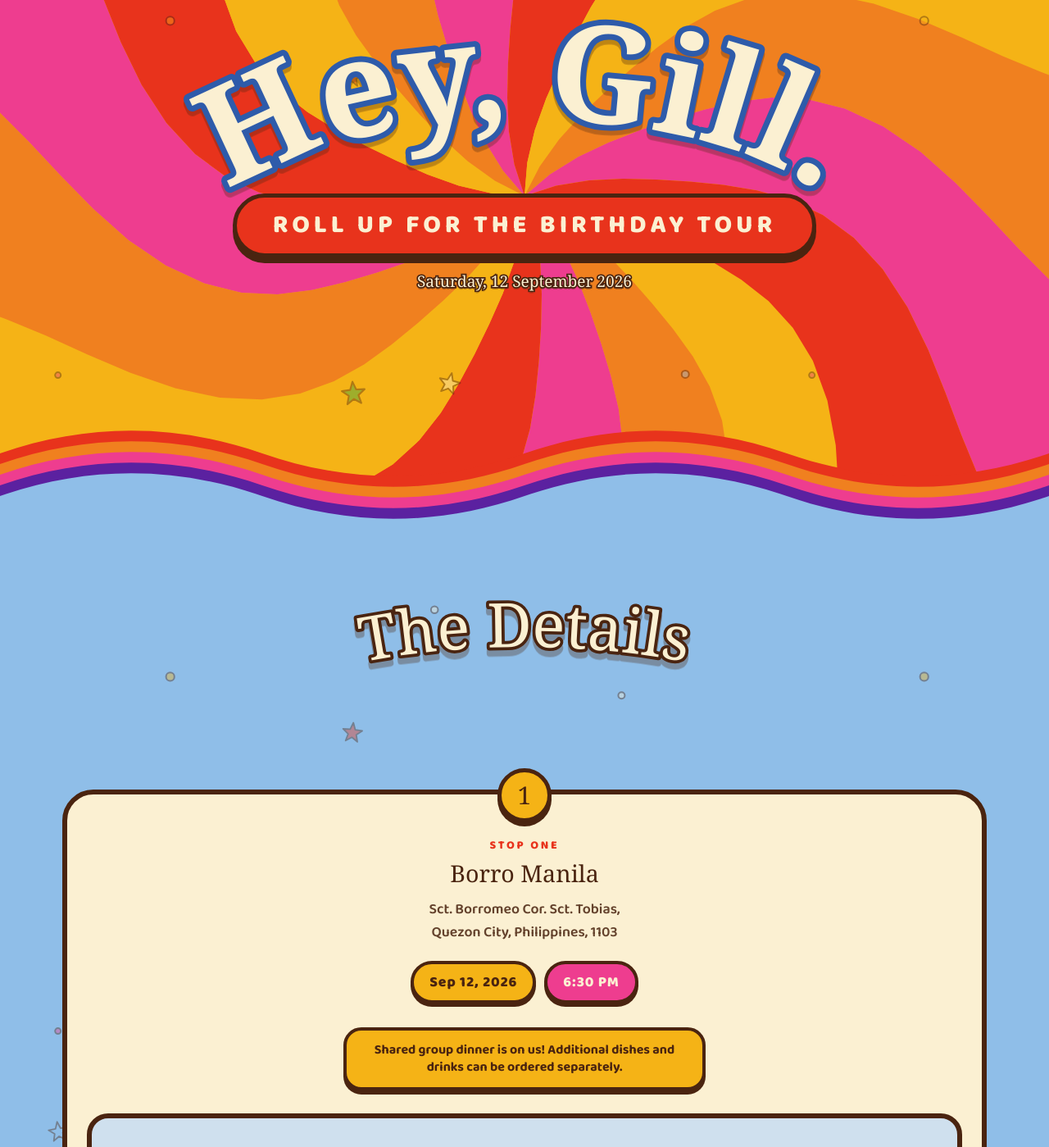
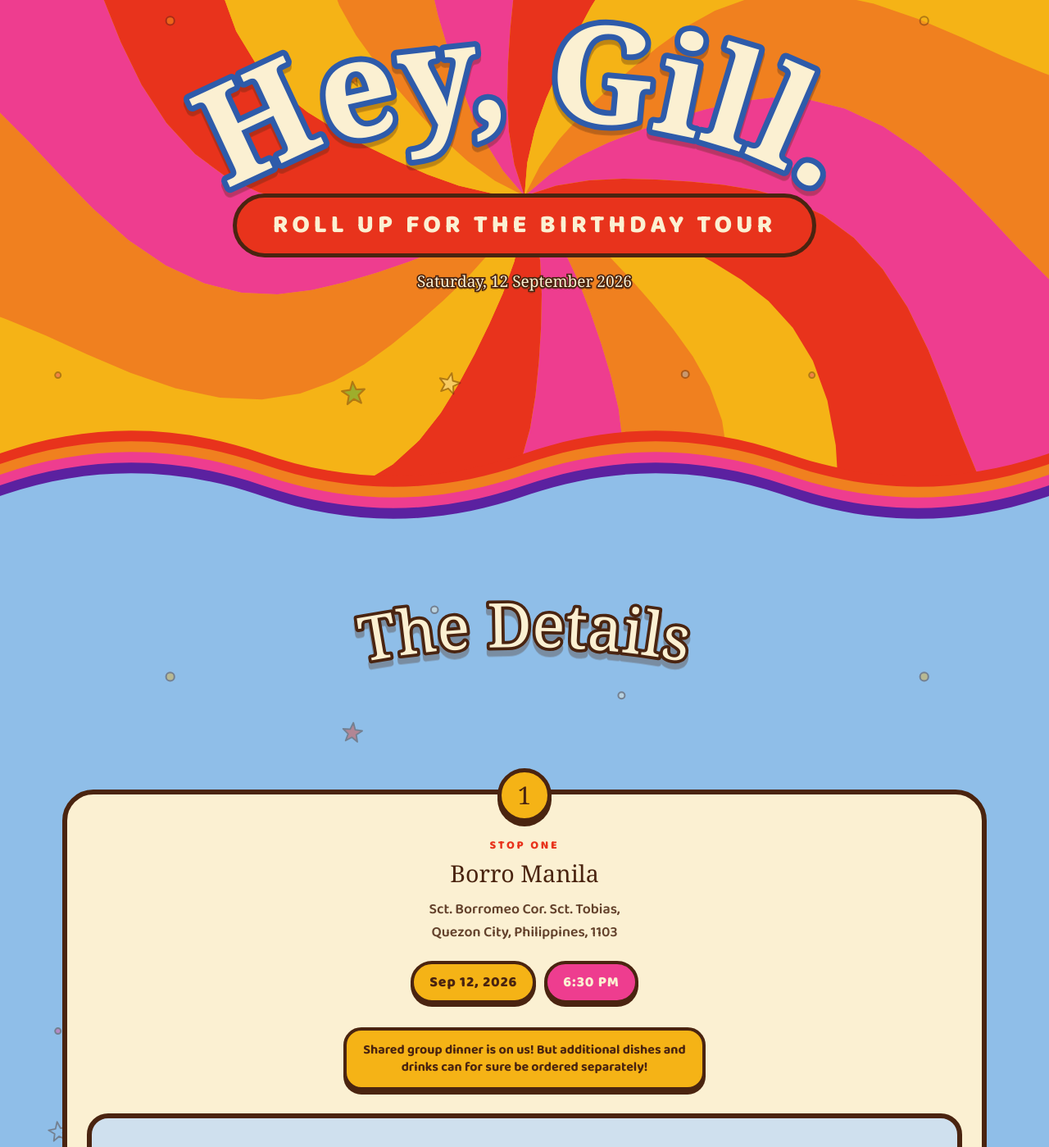
Before and after one commit to lsjao/hey-gill, a plain HTML site: page index.html in a window 1280 px wide. Shown: the part 161-1560 px from the top of the page at 82% size. Drawn offline with Linux system fonts and the light colour scheme; grey boxes are pictures that could not be loaded; a web font is replaced by a local one.

Commit message:
Drop banner shadow, warm up the dinner note
Co-Authored-By: Claude Opus 5 <noreply@anthropic.com>
Claude-Session: https://claude.ai/code/session_01NEjCoGLvPNyaZcLQiwUnMP

```diff
--- a/index.html
+++ b/index.html
@@ -109,10 +109,9 @@
     font-family:var(--body);font-weight:800;
     font-size:clamp(11px,2.5vw,var(--hero-banner));
     letter-spacing:.16em;text-transform:uppercase;line-height:1.2;
-    box-shadow:0 7px 0 0 var(--ink);
   }
   .hero-date{
-    margin:16px 0 0;                 /* a little clear of the banner's 7px shadow */
+    margin:16px 0 0;                 /* a little clear of the banner */
     font-family:var(--display);font-weight:400;
     font-size:clamp(13px,2vw,var(--hero-date));line-height:1.2;
     color:var(--cream);
@@ -301,7 +300,7 @@
           <span class="chip date">Sep 12, 2026</span>
           <span class="chip time">6:30 PM</span>
         </div>
-        <p class="note">Shared group dinner is on us! Additional dishes and drinks can be ordered separately.</p>
+        <p class="note">Shared group dinner is on us! But additional dishes and drinks can for sure be ordered separately!</p>
         <div class="mapframe">
           <iframe title="Map to Borro Manila, Quezon City"
             src="https://maps.google.com/maps?q=Sct.%20Borromeo%20Cor.%20Sct.%20Tobias%2C%20Quezon%20City%2C%20Philippines%2C%201103&amp;z=16&amp;output=embed"
```
